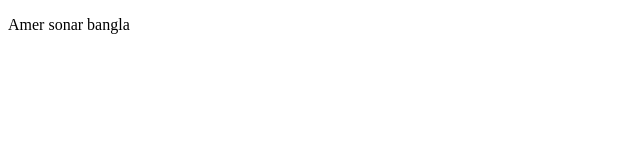
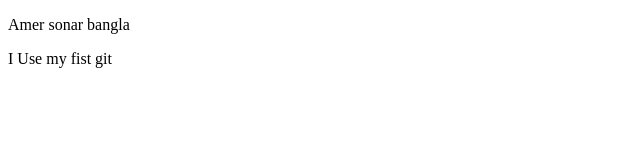
Before and after one commit to heromamun/my-first-website, a plain HTML site: page my-first-website/index.html in a window 1280 px wide. Shown: the full height of the page, 0-640 px from the left. Drawn offline with Linux system fonts and the light colour scheme.

Commit message:
my second commit

```diff
--- a/my-first-website/index.html
+++ b/my-first-website/index.html
@@ -7,5 +7,6 @@
 </head>
 <body>
     <p>Amer sonar bangla</p>
+    <p>I Use my fist git</p>
 </body>
 </html>
```
